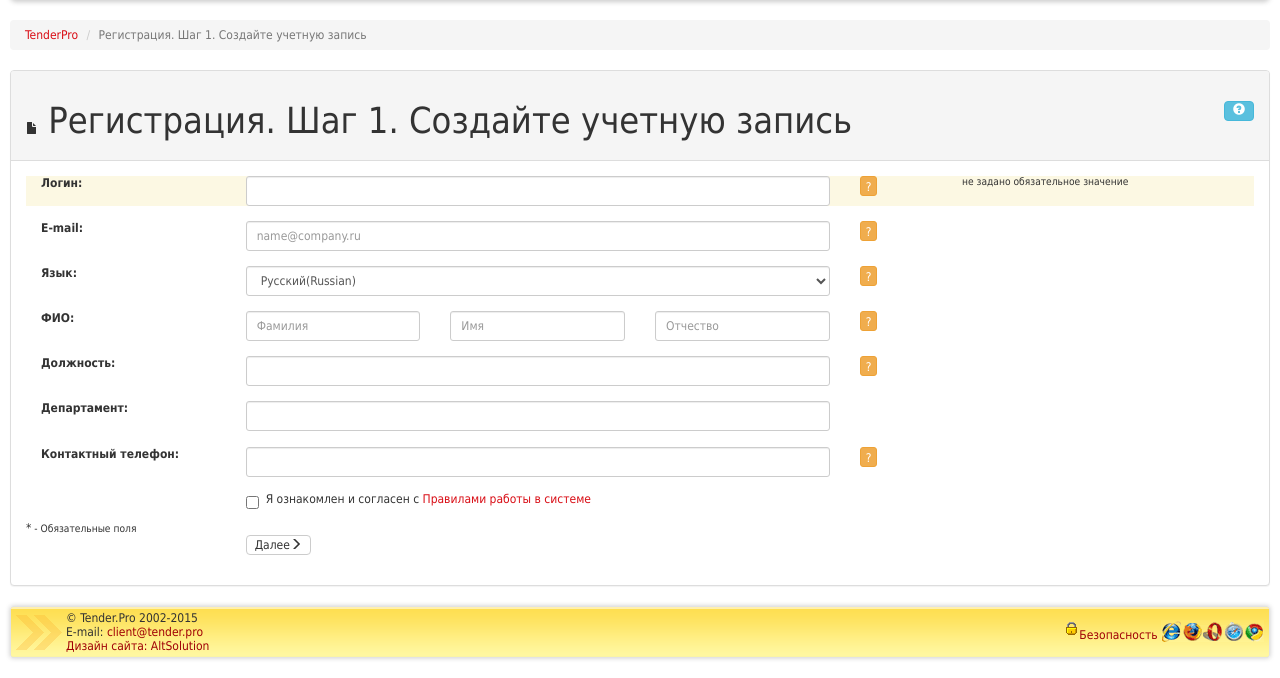
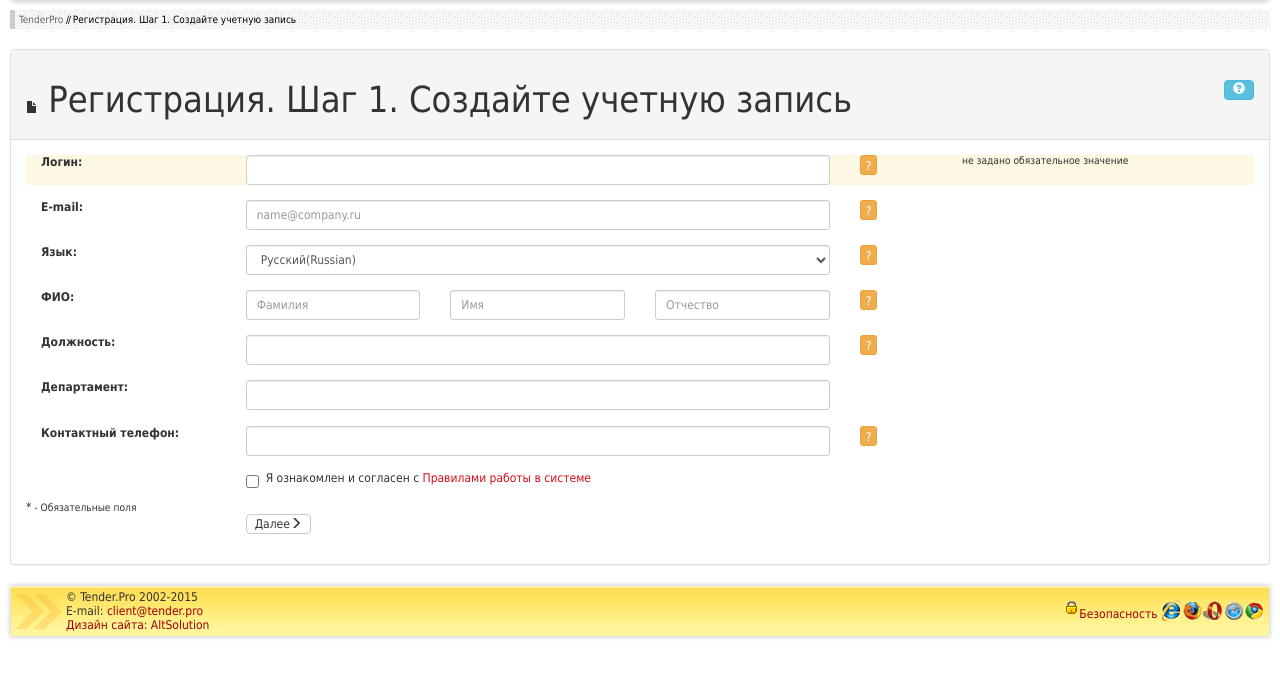
Before and after one commit to arinamark/register, a plain HTML site: page version/index.html in a window 1280 px wide. Shown: the part 163-841 px from the top of the page. After the commit the page ends 810 px from the top, so only its background shows below. Drawn offline with nearby package versions, Linux system fonts and the light colour scheme.

Commit message:
styles breadcrumb

```diff
--- a/css/index.css
+++ b/css/index.css
@@ -92,6 +92,8 @@ a:hover{
     border-radius: 3px;
     border-bottom-right-radius: 6px;
     border-bottom-left-radius: 6px;
+
+    margin-bottom: 10px;
 }
 
     .well.header{
@@ -311,6 +313,35 @@ a:hover{
             margin-right: -10px;
         }
 
+.breadcrumb{
+    border-left: 5px #cccccc solid;
+    background: url("../images/lined_bg.gif");
+    border-radius: 0;
+    color: #000000;
+    font-size: 10px;
+    padding: 4px;
+}
+
+    .breadcrumb a,
+    .breadcrumb a:hover{
+        color: #666666;
+        font-size: 10px;
+    }
+
+    .breadcrumb>li+li:before{
+        content:"/\00a0/\00a0";
+        letter-spacing: -2px;
+        color: #000000;
+        font-size: 10px;
+        padding: 0;
+        margin-right: 3px;
+    }
+
+    .breadcrumb > .active{
+        color: #000000;
+        font-size: 10px;
+    }
+
 .ic-flag{
     display: block;
     float: left;
```
